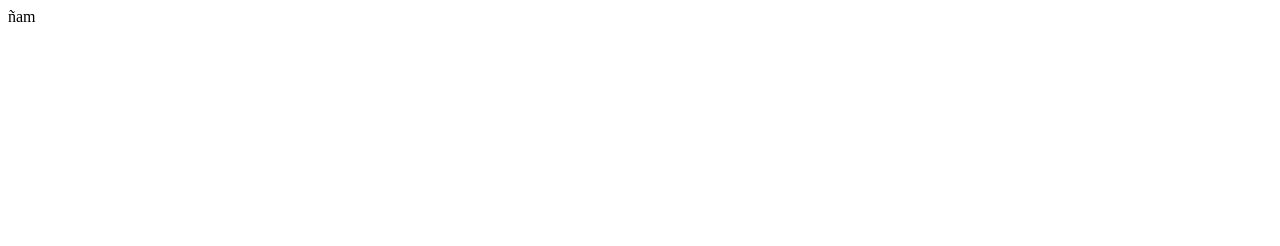
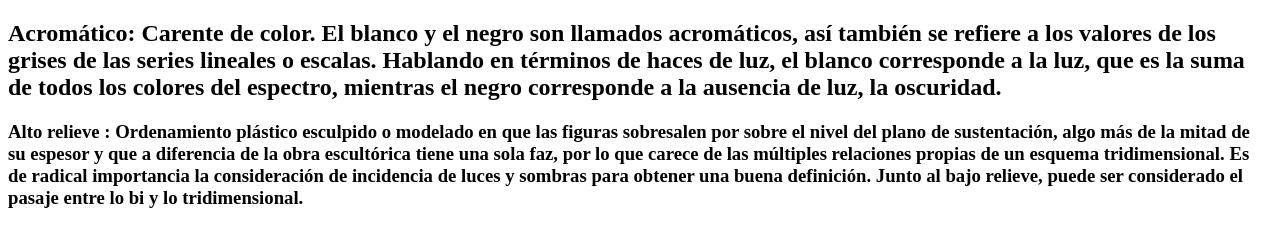
Before and after one commit to sofiarizzo04/proyectoarte, a plain HTML site: page teoria.html in a window 1280 px wide. Drawn offline with Linux system fonts and the light colour scheme.

Commit message:
huoiwjvnwij

```diff
--- a/teoria.html
+++ b/teoria.html
@@ -11,6 +11,7 @@
     <link rel="icon" type="image/png" href="favicon-16x16.png">
 </head>
 <body>
-    ñam
+<h2>Acromático: Carente de color. El blanco y el negro son llamados acromáticos, así también se refiere a  los valores de los grises de las series lineales o escalas. Hablando en términos de haces de luz, el blanco corresponde a la luz, que es la suma de todos los colores del espectro, mientras el negro corresponde a la ausencia de luz, la oscuridad.</h2>
+<h3>Alto relieve : Ordenamiento plástico esculpido o modelado en que las figuras sobresalen por sobre el nivel del plano de sustentación, algo más de la mitad de su espesor y que a diferencia de la obra escultórica tiene una sola faz, por lo que carece de las múltiples relaciones propias de un esquema  tridimensional. Es de radical importancia la consideración de incidencia de luces y sombras para obtener una buena definición. Junto al bajo relieve, puede ser considerado el pasaje entre lo bi y lo tridimensional. </h3>
 </body>
 </html>
```
